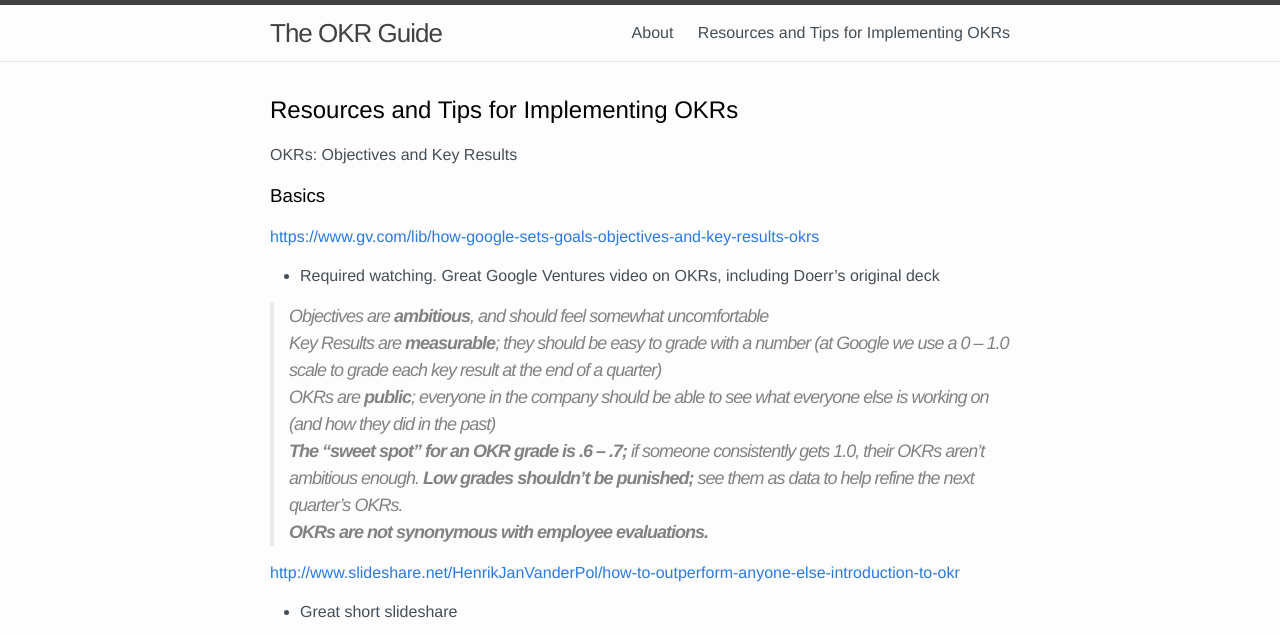
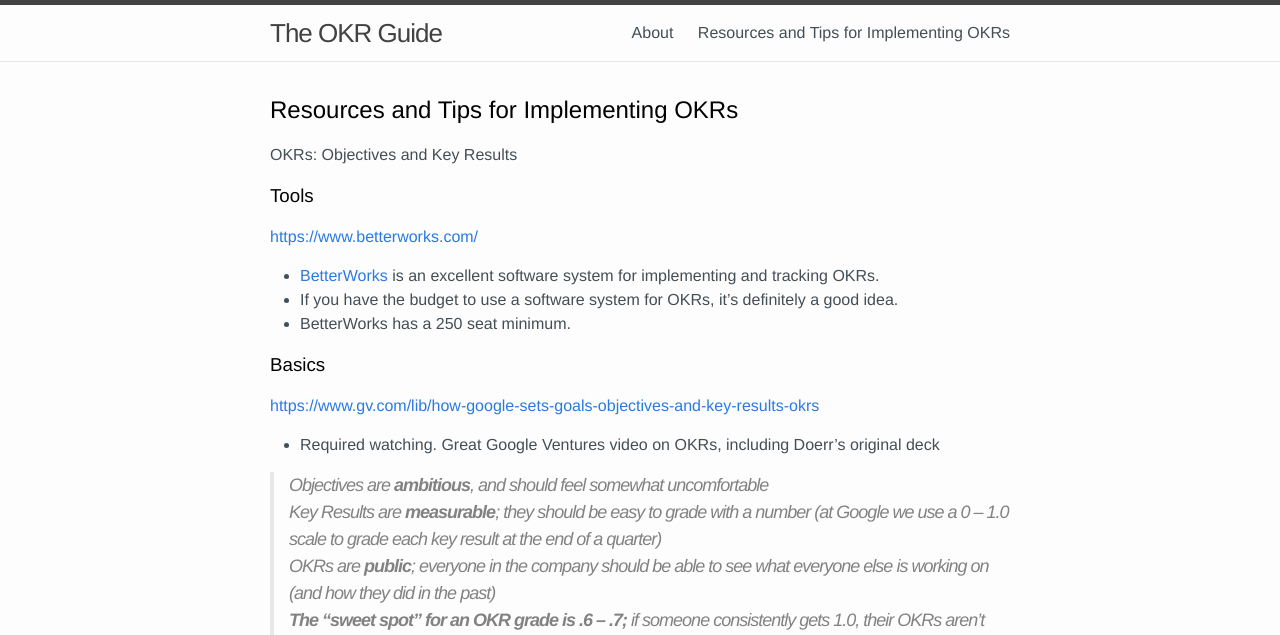
Before and after one commit to cjbarber/okr-guide, a Jekyll site: the page built from index.md, in a window 1280 px wide and 900 px high, cut to the strip 0-635 px from the top of the window. Built offline with Jekyll 4.4.1, drawn with Linux system fonts in a browser that asks for light colours; our own code applies the rules of GitHub Pages for plain Markdown files.

Commit message:
Add software tools

```diff
--- a/index.md
+++ b/index.md
@@ -6,6 +6,14 @@ permalink: /
 ## Resources and Tips for Implementing OKRs
 
 OKRs: Objectives and Key Results
+
+### Tools
+
+[https://www.betterworks.com/](https://goo.gl/spkZVj)
+
+ * [BetterWorks](https://goo.gl/ZqkUHu) is an excellent software system for implementing and tracking OKRs.
+ * If you have the budget to use a software system for OKRs, it's definitely a good idea.
+ * BetterWorks has a 250 seat minimum.
 
 ### Basics
 
```
